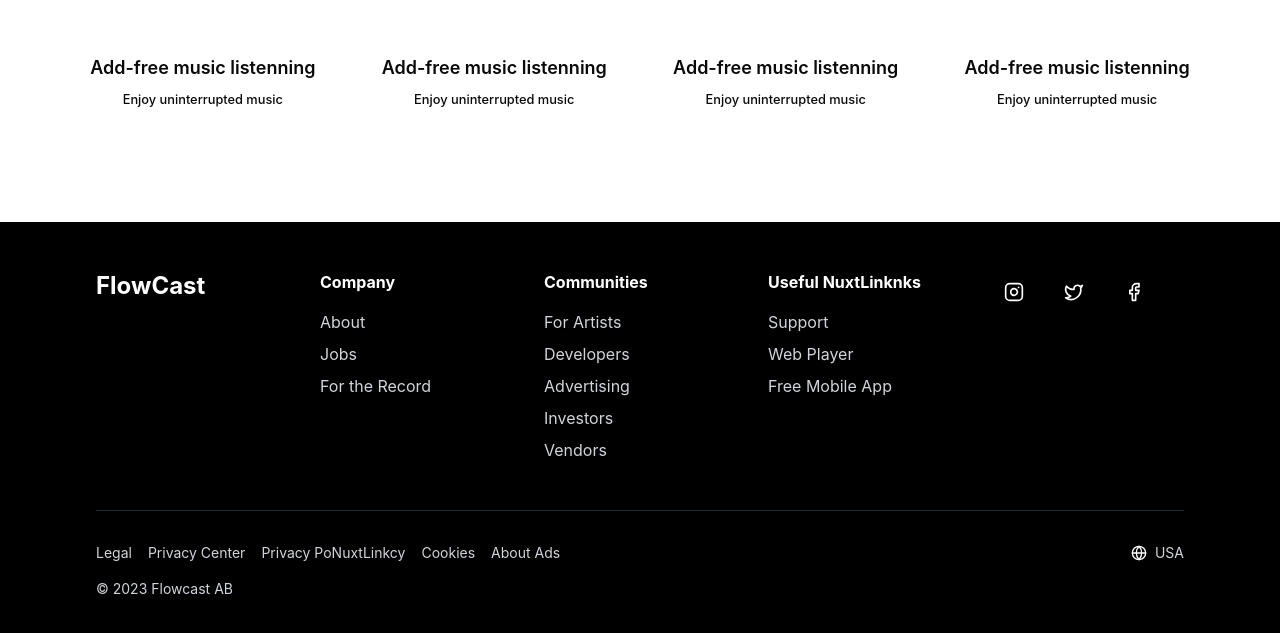
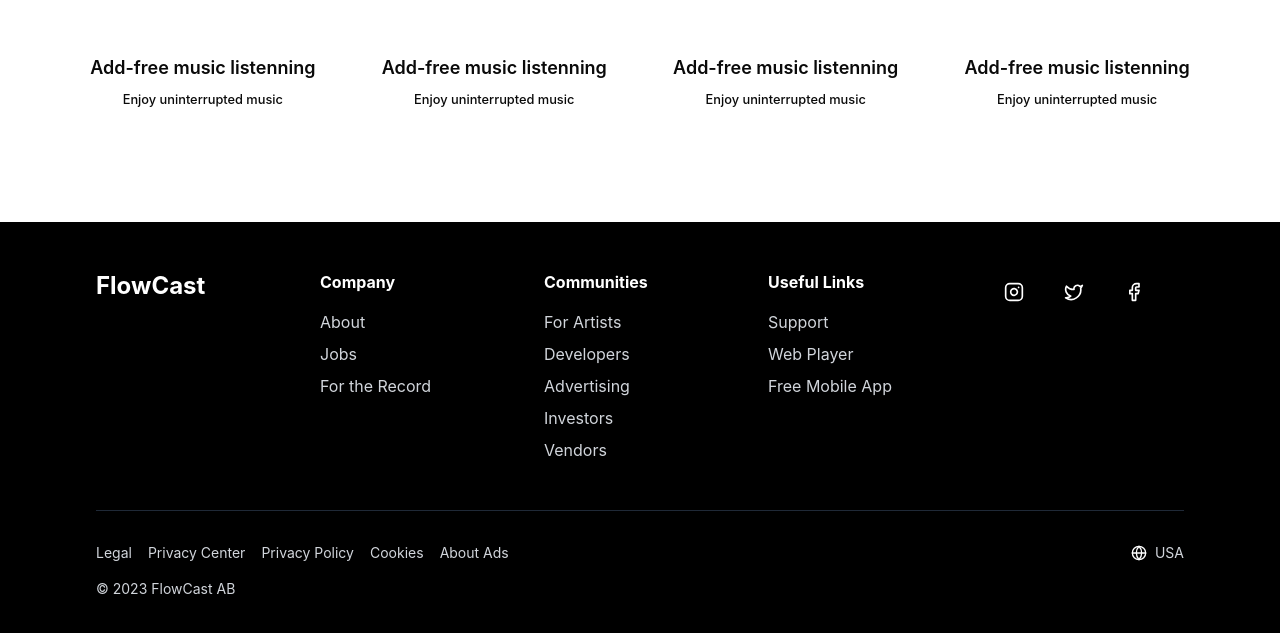
Before and after one commit to JorgeO3/flowcast, a Nuxt app in the folder web/: page / in a window 1280 px wide. Shown: the part 2099-2732 px from the top of the page. Built offline with nearby package versions, Linux system fonts and the light colour scheme.

Commit message:
refactor: rearrange to improve readability

```diff
--- a/web/components/AppFooter.vue
+++ b/web/components/AppFooter.vue
@@ -5,137 +5,110 @@ import {
   InstagramIcon,
   TwitterIcon,
 } from "lucide-vue-next";
+
+// Reusable list of sections and links
+const sections = [
+  {
+    title: "Company",
+    links: [
+      { text: "About", to: "#" },
+      { text: "Jobs", to: "#" },
+      { text: "For the Record", to: "#" },
+    ],
+  },
+  {
+    title: "Communities",
+    links: [
+      { text: "For Artists", to: "#" },
+      { text: "Developers", to: "#" },
+      { text: "Advertising", to: "#" },
+      { text: "Investors", to: "#" },
+      { text: "Vendors", to: "#" },
+    ],
+  },
+  {
+    title: "Useful Links",
+    links: [
+      { text: "Support", to: "#" },
+      { text: "Web Player", to: "#" },
+      { text: "Free Mobile App", to: "#" },
+    ],
+  },
+];
+
+// Social media links
+const socialLinks = [
+  { icon: InstagramIcon, ariaLabel: "Instagram", to: "#" },
+  { icon: TwitterIcon, ariaLabel: "Twitter", to: "#" },
+  { icon: FacebookIcon, ariaLabel: "Facebook", to: "#" },
+];
+
+// Legal links
+const legalLinks = [
+  { text: "Legal", to: "#" },
+  { text: "Privacy Center", to: "#" },
+  { text: "Privacy Policy", to: "#" },
+  { text: "Cookies", to: "#" },
+  { text: "About Ads", to: "#" },
+];
 </script>
 
 <template>
   <footer class="bg-black text-white py-12 px-6 md:px-12 lg:px-24">
     <div class="max-w-7xl mx-auto">
       <div class="grid grid-cols-1 md:grid-cols-2 lg:grid-cols-5 gap-8">
+
+        <!-- Logo -->
         <div class="col-span-1 md:col-span-2 lg:col-span-1">
           <p class="font-bold text-2xl">FlowCast</p>
         </div>
+
+        <!-- Reusable Sections -->
+        <template v-for="(section, index) in sections" :key="index">
           <div>
-          <h2 class="font-bold mb-4">Company</h2>
+            <h2 class="font-bold mb-4">{{ section.title }}</h2>
             <ul class="space-y-2">
-            <li>
-              <NuxtLink to="#" class="text-gray-300 hover:text-white"
-                >About</NuxtLink
-              >
-            </li>
-            <li>
-              <NuxtLink to="#" class="text-gray-300 hover:text-white">
-                Jobs
-              </NuxtLink>
-            </li>
-            <li>
-              <NuxtLink to="#" class="text-gray-300 hover:text-white">
-                For the Record
+              <li v-for="(link, i) in section.links" :key="i">
+                <NuxtLink :to="link.to" class="text-gray-300 hover:text-white">
+                  {{ link.text }}
                 </NuxtLink>
               </li>
             </ul>
           </div>
-        <div>
-          <h2 class="font-bold mb-4">Communities</h2>
-          <ul class="space-y-2">
-            <li>
-              <NuxtLink to="#" class="text-gray-300 hover:text-white">
-                For Artists
-              </NuxtLink>
-            </li>
-            <li>
-              <NuxtLink to="#" class="text-gray-300 hover:text-white"
-                >Developers</NuxtLink
-              >
-            </li>
-            <li>
-              <NuxtLink to="#" class="text-gray-300 hover:text-white"
-                >Advertising</NuxtLink
-              >
-            </li>
-            <li>
-              <NuxtLink to="#" class="text-gray-300 hover:text-white"
-                >Investors</NuxtLink
-              >
-            </li>
-            <li>
-              <NuxtLink to="#" class="text-gray-300 hover:text-white"
-                >Vendors</NuxtLink
-              >
-            </li>
-          </ul>
-        </div>
-        <div>
-          <h2 class="font-bold mb-4">Useful NuxtLinknks</h2>
-          <ul class="space-y-2">
-            <li>
-              <NuxtLink to="#" class="text-gray-300 hover:text-white"
-                >Support</NuxtLink
-              >
-            </li>
-            <li>
-              <NuxtLink to="#" class="text-gray-300 hover:text-white"
-                >Web Player</NuxtLink
-              >
-            </li>
-            <li>
-              <NuxtLink to="#" class="text-gray-300 hover:text-white"
-                >Free Mobile App</NuxtLink
-              >
-            </li>
-          </ul>
-        </div>
+        </template>
+
+        <!-- Social Media Icons -->
         <div>
           <div class="flex space-x-4">
-            <NuxtLink
-              to="#"
-              class="h-11 w-11 rounded-full flex justify-center items-center hover:bg-white hover:text-black transition-all ease-in-out"
-            >
-              <InstagramIcon class="w-5 h-5 m-auto" />
-            </NuxtLink>
-            <NuxtLink
-              to="#"
-              class="h-11 w-11 rounded-full flex justify-center items-center hover:bg-white hover:text-black transition-all ease-in-out"
-            >
-              <TwitterIcon class="w-5 h-5 m-auto" />
-            </NuxtLink>
-            <NuxtLink
-              to="#"
-              class="h-11 w-11 rounded-full flex justify-center items-center hover:bg-white hover:text-black transition-all ease-in-out"
-            >
-              <FacebookIcon class="w-5 h-5" />
+            <NuxtLink v-for="(social, index) in socialLinks" :key="index" :to="social.to" :aria-label="social.ariaLabel"
+              class="h-11 w-11 rounded-full flex justify-center items-center hover:bg-white hover:text-black transition-all ease-in-out">
+              <component :is="social.icon" class="w-5 h-5" />
             </NuxtLink>
           </div>
         </div>
+
       </div>
-      <div
-        class="mt-12 pt-8 border-t border-gray-800 flex flex-col md:flex-row justify-between items-center"
-      >
-        <div
-          class="flex flex-wrap justify-center md:justify-start gap-4 mb-4 md:mb-0"
-        >
-          <NuxtLink to="#" class="text-gray-300 hover:text-white text-sm"
-            >Legal</NuxtLink
-          >
-          <NuxtLink to="#" class="text-gray-300 hover:text-white text-sm"
-            >Privacy Center</NuxtLink
-          >
-          <NuxtLink to="#" class="text-gray-300 hover:text-white text-sm"
-            >Privacy PoNuxtLinkcy</NuxtLink
-          >
-          <NuxtLink to="#" class="text-gray-300 hover:text-white text-sm"
-            >Cookies</NuxtLink
-          >
-          <NuxtLink to="#" class="text-gray-300 hover:text-white text-sm"
-            >About Ads</NuxtLink
-          >
+
+      <!-- Bottom Section -->
+      <div class="mt-12 pt-8 border-t border-gray-800 flex flex-col md:flex-row justify-between items-center">
+        <!-- Legal Links -->
+        <div class="flex flex-wrap justify-center md:justify-start gap-4 mb-4 md:mb-0">
+          <NuxtLink v-for="(legal, index) in legalLinks" :key="index" :to="legal.to"
+            class="text-gray-300 hover:text-white text-sm">
+            {{ legal.text }}
+          </NuxtLink>
         </div>
+
+        <!-- Country/Region -->
         <div class="flex items-center">
           <GlobeIcon class="w-4 h-4 mr-2" />
           <span class="text-gray-300 text-sm">USA</span>
         </div>
       </div>
+
+      <!-- Copyright -->
       <div class="mt-4 text-center md:text-left text-gray-300 text-sm">
-        © 2023 Flowcast AB
+        © 2023 FlowCast AB
       </div>
     </div>
   </footer>
```
Lines whose indentation alone changed are shown as unchanged.
